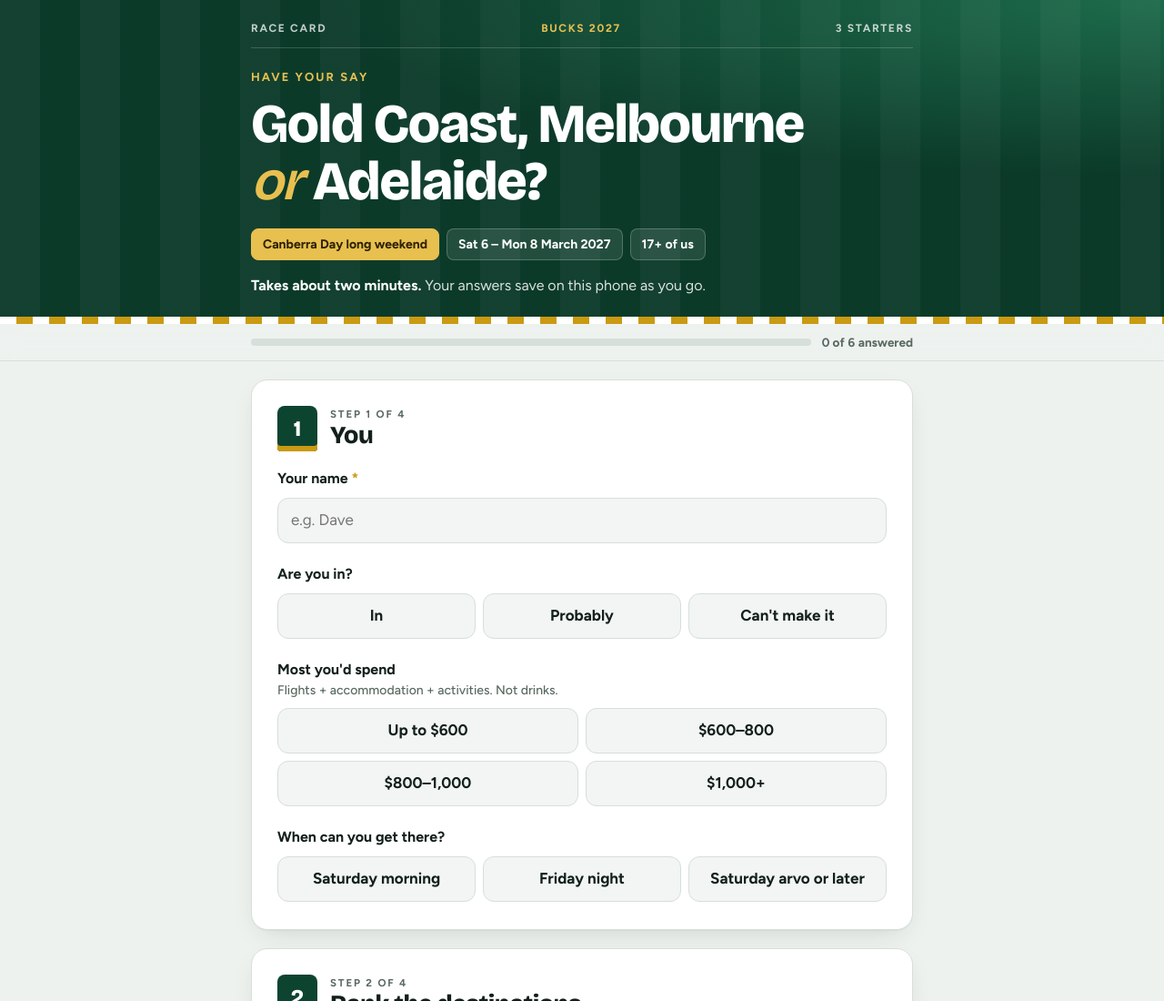
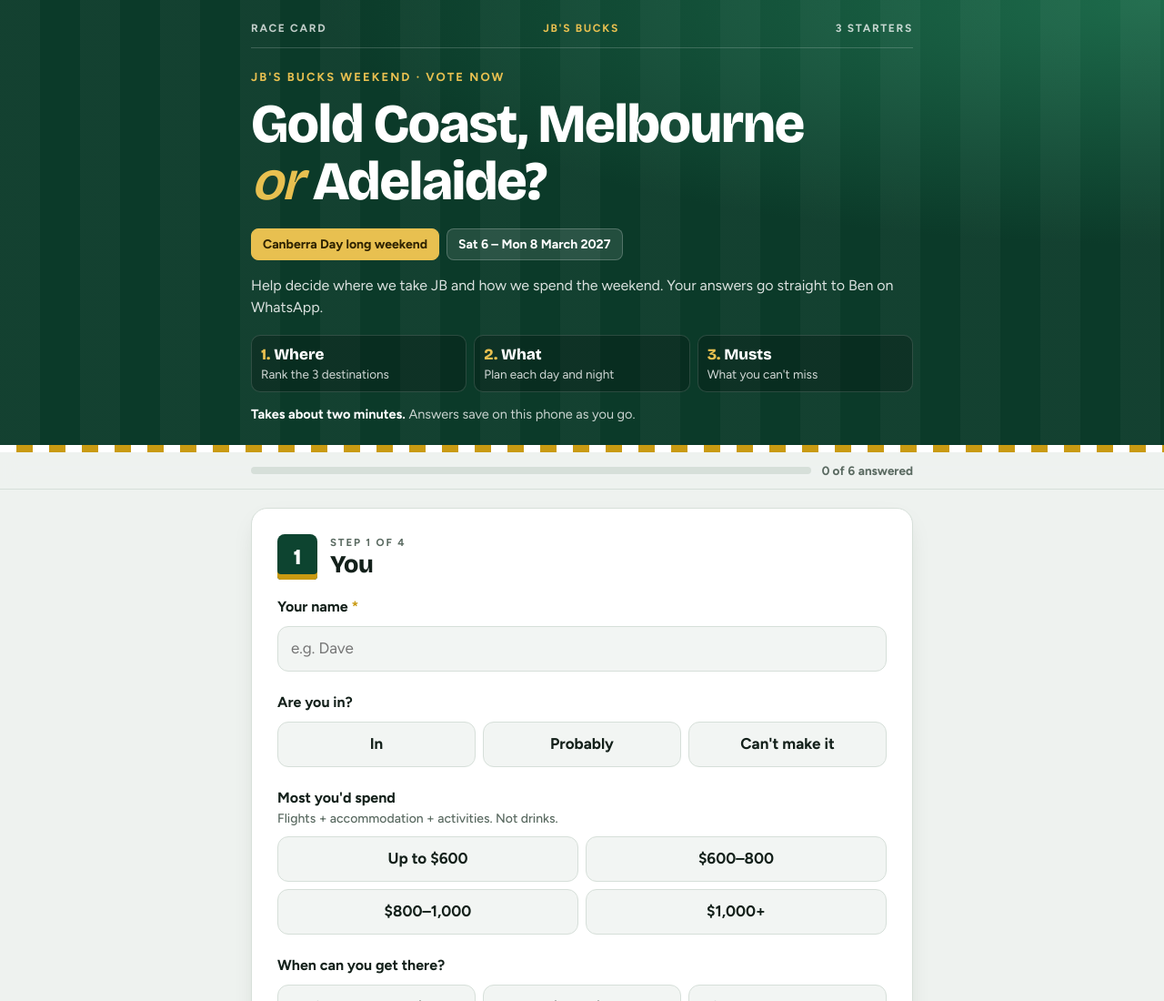
Before and after one commit to bennyleech-stack/bucks-2027, a plain HTML site: page index.html in a window 1280 px wide. Shown: the top 1100 px of the page at 91% size. Drawn offline with nearby package versions, Linux system fonts and the light colour scheme.

Commit message:
Make the header about JB's bucks and drop the headcount pill
Header now says what the vote is for and lists the three things
being voted on. Removes the "17+ of us" guess. Titles renamed.

Co-Authored-By: Claude Opus 5.5 <noreply@anthropic.com>
Claude-Session: https://claude.ai/code/session_018hssfyo5Y6c5FMSBd7avfA

```diff
--- a/index.html
+++ b/index.html
@@ -7,7 +7,7 @@
 <meta name="color-scheme" content="light dark">
 <meta name="theme-color" content="#0f4a32" media="(prefers-color-scheme: light)">
 <meta name="theme-color" content="#0c1411" media="(prefers-color-scheme: dark)">
-<title>Bucks 2027 Vote</title>
+<title>JB's Bucks Vote</title>
 <link rel="preconnect" href="https://fonts.googleapis.com">
 <link rel="preconnect" href="https://fonts.gstatic.com" crossorigin>
 <link href="https://fonts.googleapis.com/css2?family=Bricolage+Grotesque:opsz,wght@12..96,600;12..96,800&family=Figtree:wght@400;500;600;700&display=swap" rel="stylesheet">
@@ -87,7 +87,12 @@ header.hero::after{content:"";position:absolute;left:0;right:0;bottom:0;height:8
 .pills li{font-size:14px;font-weight:700;padding:6px 12px;border-radius:8px;background:rgba(255,255,255,.1);border:1px solid rgba(255,255,255,.22)}
 .pills li:first-child{background:var(--gold-2);color:var(--gold-ink);border-color:var(--gold-2)}
 .hero .lede{margin:0;font-size:16px;color:rgba(255,255,255,.85)}
-.hero .lede b{color:#fff}
+.hero .lede b,.hero .time b{color:#fff}
+.vote-on{list-style:none;margin:18px 0 14px;padding:0;display:grid;grid-template-columns:repeat(3,1fr);gap:8px;counter-reset:v}
+.vote-on li{counter-increment:v;background:rgba(0,0,0,.22);border:1px solid rgba(255,255,255,.14);border-radius:10px;padding:10px;font-size:13.5px;line-height:1.3;color:rgba(255,255,255,.82)}
+.vote-on li b{display:block;font-family:var(--head);font-size:17px;color:#fff;margin-bottom:2px}
+.vote-on li b::before{content:counter(v) ". ";color:var(--gold-2)}
+.hero .time{margin:0;font-size:14.5px;color:rgba(255,255,255,.78)}
 
 /* Sticky progress */
 .progress{position:sticky;top:0;z-index:5;background:color-mix(in srgb,var(--bg) 88%,transparent);-webkit-backdrop-filter:blur(10px);backdrop-filter:blur(10px);border-bottom:1px solid var(--line);margin-bottom:20px}
@@ -211,15 +216,20 @@ footer p{margin:0 0 8px}
 <body>
 <header class="hero">
   <div class="wrap">
-    <div class="meet" aria-hidden="true"><span>Race card</span><b>Bucks 2027</b><span>3 starters</span></div>
-    <p class="eyebrow">Have your say</p>
+    <div class="meet" aria-hidden="true"><span>Race card</span><b>JB's Bucks</b><span>3 starters</span></div>
+    <p class="eyebrow">JB's bucks weekend · Vote now</p>
     <h1>Gold Coast, Melbourne <span class="or">or</span> Adelaide?</h1>
     <ul class="pills" aria-label="Key details">
       <li>Canberra Day long weekend</li>
       <li>Sat 6 – Mon 8 March 2027</li>
-      <li>17+ of us</li>
     </ul>
-    <p class="lede"><b>Takes about two minutes.</b> Your answers save on this phone as you go.</p>
+    <p class="lede">Help decide where we take JB and how we spend the weekend. Your answers go straight to Ben on WhatsApp.</p>
+    <ol class="vote-on" aria-label="What you're voting on">
+      <li><b>Where</b>Rank the 3 destinations</li>
+      <li><b>What</b>Plan each day and night</li>
+      <li><b>Musts</b>What you can't miss</li>
+    </ol>
+    <p class="time"><b>Takes about two minutes.</b> Answers save on this phone as you go.</p>
   </div>
 </header>
 
```
Also changed, not shown: tally.html (+2 -2 lines).
